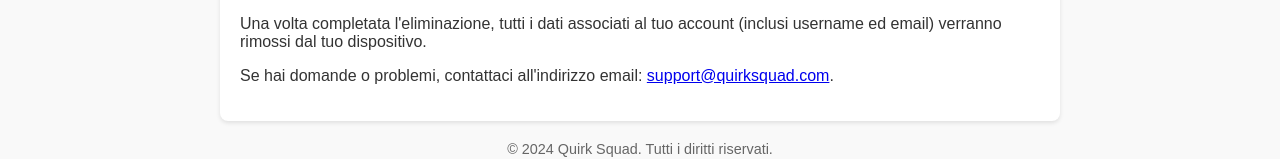
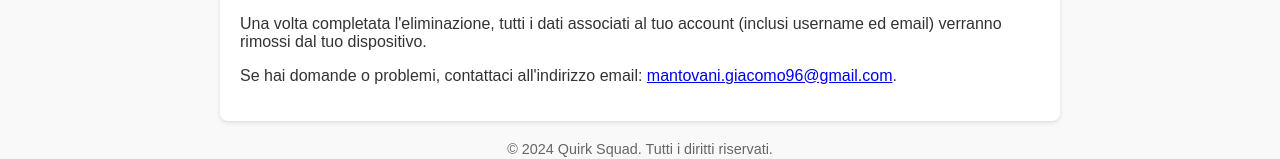
Before and after one commit to Geghi/quirk-squad, a plain HTML site: page DeleteAccount/index.html in a window 1280 px wide. Shown: the part 295-454 px from the top of the page. Drawn offline with Linux system fonts and the light colour scheme.

Commit message:
Update index.html

```diff
--- a/DeleteAccount/index.html
+++ b/DeleteAccount/index.html
@@ -64,7 +64,7 @@
         </p>
         <p>
             Se hai domande o problemi, contattaci all'indirizzo email: <a
-                href="mailto:support@quirksquad.com">support@quirksquad.com</a>.
+                href="mailto:mantovani.giacomo96@gmail.com">mantovani.giacomo96@gmail.com</a>.
         </p>
     </main>
     <footer>
```
